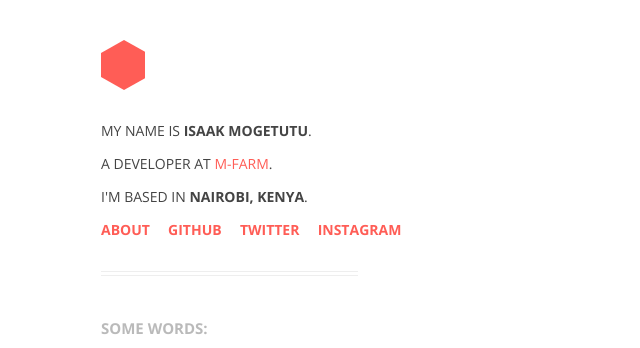
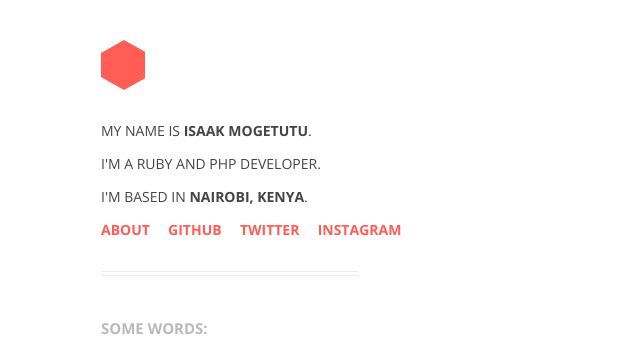
Before and after one commit to mogetutu/mogetutu.github.com, a Jekyll site: the page built from index.html, in a window 1280 px wide. Shown: the top 348 px of the page, without its empty margins (303-943 px from the left). Built offline with Jekyll 4.4.1, drawn with Linux system fonts in a browser that asks for light colours; Markdown is read by kramdown in place of the engine named in the settings; the list of posts is cut into pages by our own code; comment, search, counter and statistics services are not loaded.

Commit message:
Update header.html
changed employer

```diff
--- a/_includes/header.html
+++ b/_includes/header.html
@@ -1,7 +1,7 @@
 <p><a href="/" class="hex-shape big"></a></p>
 {% if page.url == "/" %}
   <p>My name is <strong>Isaak Mogetutu</strong>.</p>
-  <p>A developer at <a href="">M-Farm</a>.</p>
+  <p>I'm a ruby and php developer.</p>
   <p>I'm based in <strong>Nairobi, Kenya</strong>.</p>
   <nav class="bold">
     {% for link in site.links %}
```
